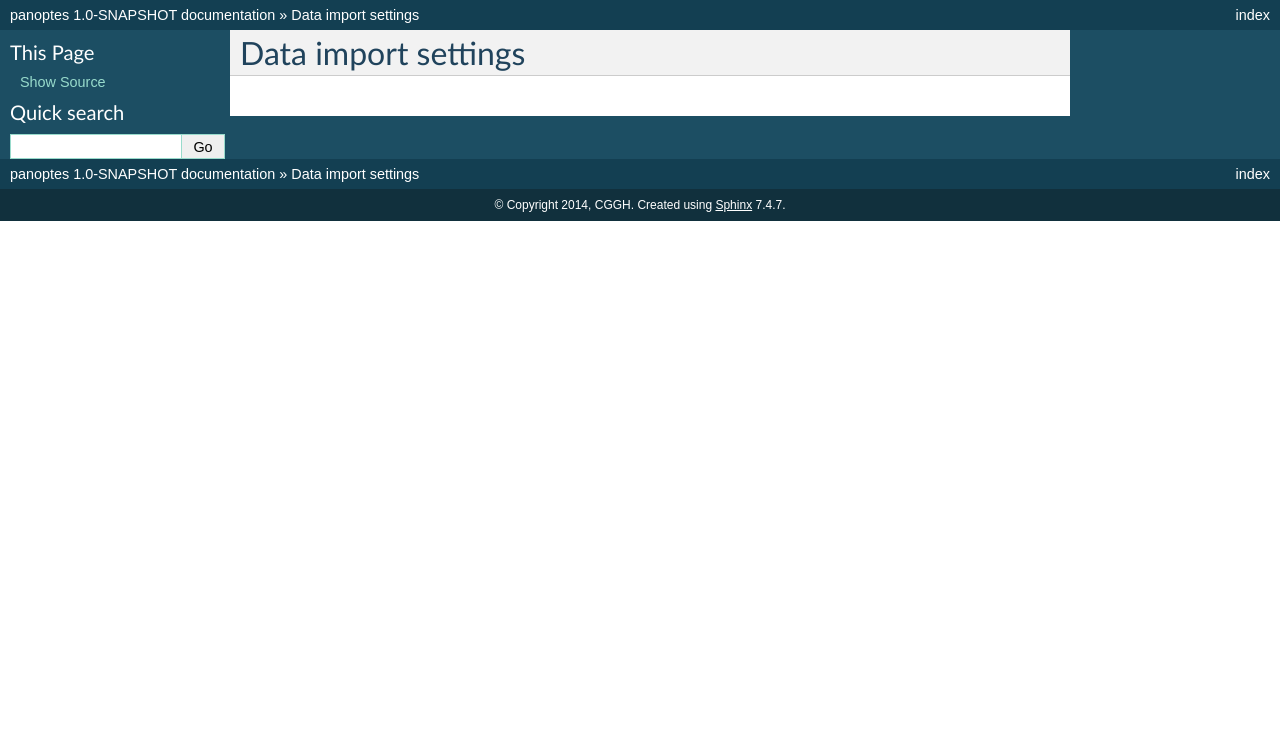
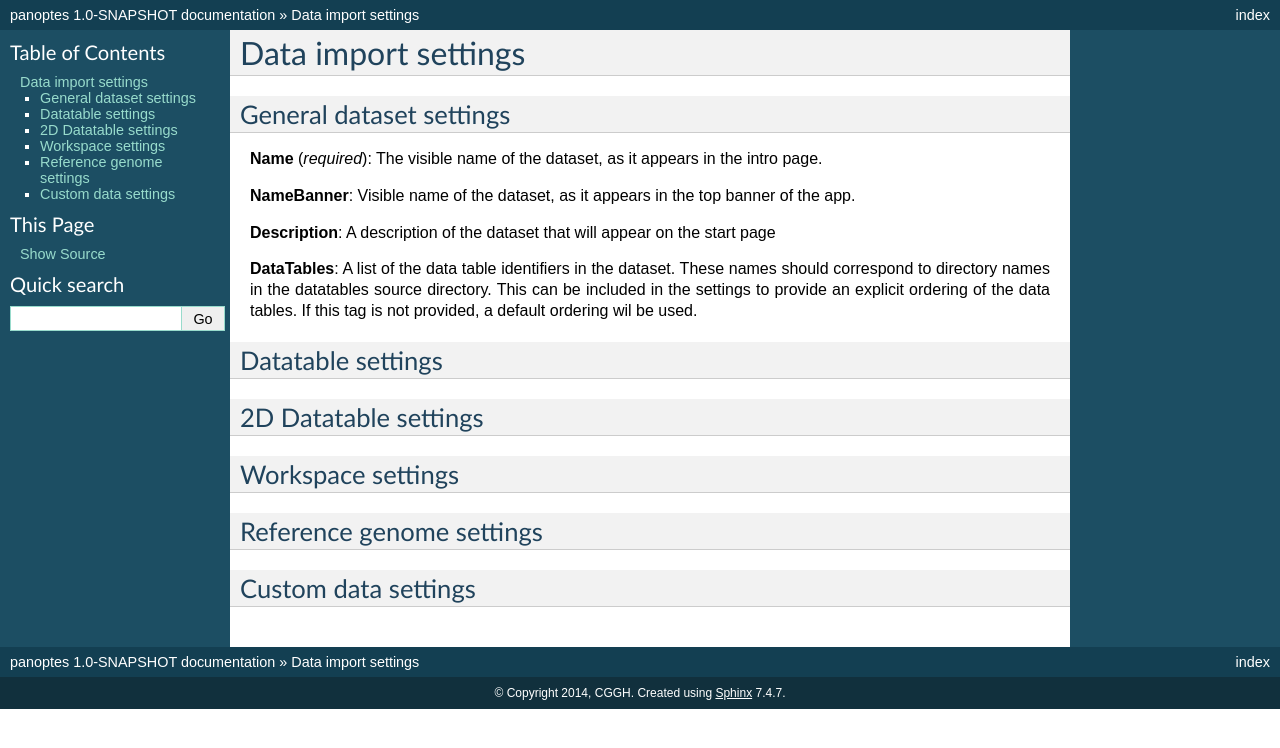
Before and after one commit to cggh/panoptes, a Sphinx documentation site: the page built from documentation/importsettings.rst, in a window 1280 px wide. Shown: the top 748 px of the page. Built offline with Sphinx 7.4.7, drawn with Linux system fonts in a browser that asks for light colours.

Commit message:
Update importsettings.rst

```diff
--- a/documentation/importsettings.rst
+++ b/documentation/importsettings.rst
@@ -1,2 +1,34 @@
 Data import settings
 ====================
+
+General dataset settings
+------------------------
+
+**Name** (*required*): The visible name of the dataset, as it appears in the intro page.
+
+**NameBanner**: Visible name of the dataset, as it appears in the top banner of the app.
+
+**Description**:
+A description of the dataset that will appear on the start page
+
+**DataTables**:
+A list of the data table identifiers in the dataset.
+These names should correspond to directory names in the datatables source directory.
+This can be included in the settings to provide an explicit ordering of the data tables.
+If this tag is not provided, a default ordering wil be used.
+
+
+Datatable settings
+------------------
+
+2D Datatable settings
+---------------------
+
+Workspace settings
+------------------
+
+Reference genome settings
+-------------------------
+
+Custom data settings
+--------------------
```
